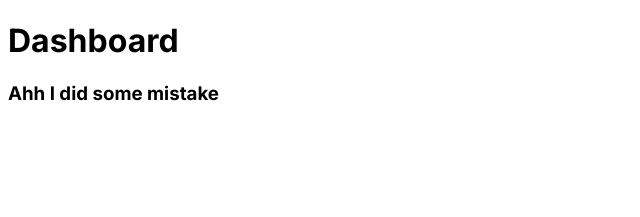
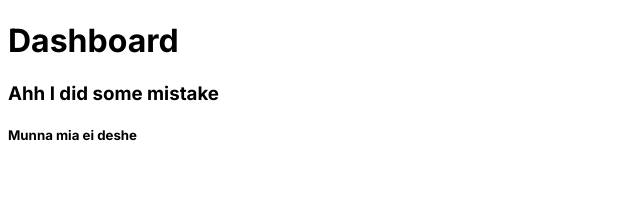
Before and after one commit to Imtiaz4530/next_dummy, a Next.js app: page /dashboard in a window 1280 px wide. Shown: the top 217 px of the page, without its empty margins (0-640 px from the left). Built offline with nearby package versions, Linux system fonts and the light colour scheme.

Commit message:
Munna commit

```diff
--- a/app/dashboard/page.js
+++ b/app/dashboard/page.js
@@ -5,6 +5,7 @@ const Dashboard = () => {
     <div>
         <h1>Dashboard</h1>
         <h3>Ahh I did some mistake</h3>
+        <h5>Munna mia ei deshe</h5>
     </div>
   )
 }
```
